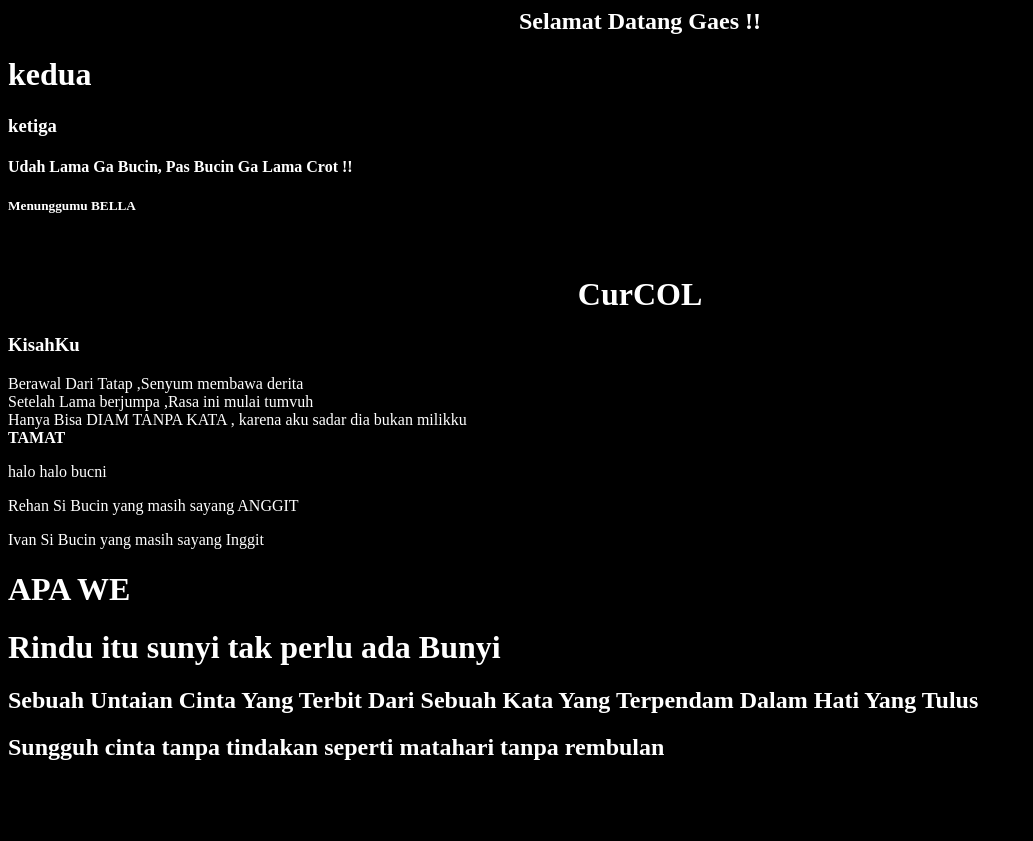
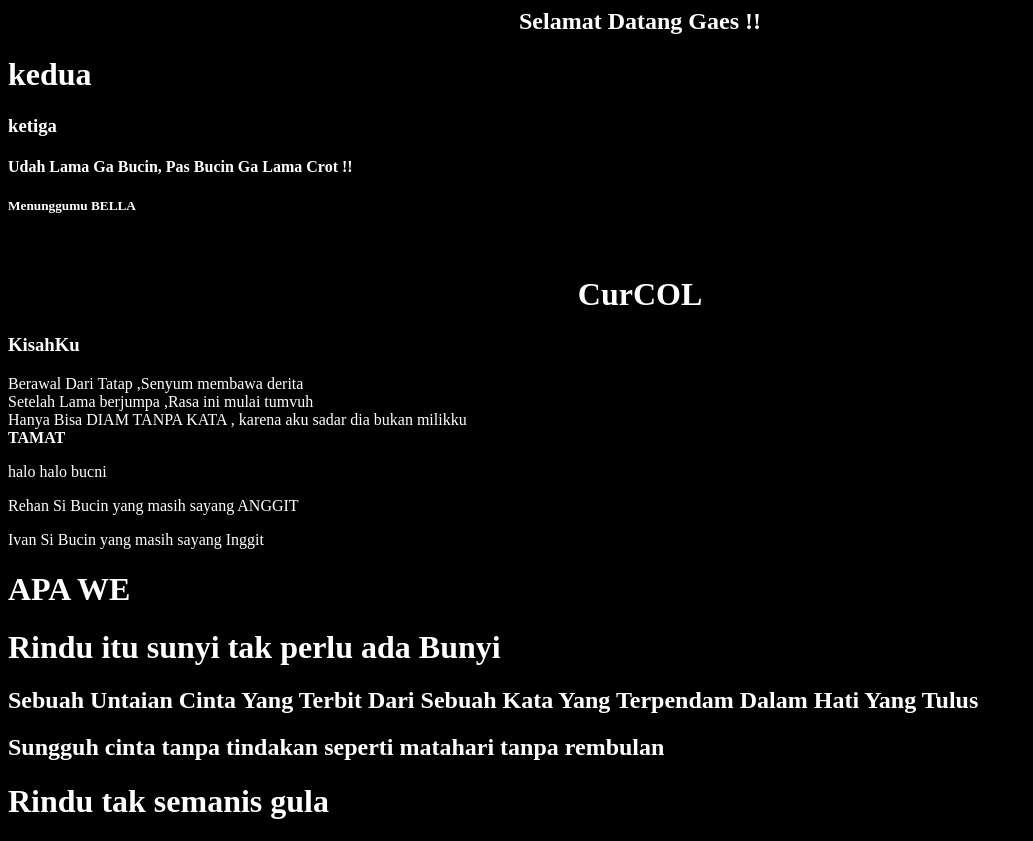
Before and after one commit to RaihanM15/tespush, a plain HTML site: page index.html in a window 1280 px wide. Shown: the whole page, without its empty margins (0-1033 px from the left). Before the commit the page ends 800 px from the top, so only its background shows below. Drawn offline with Linux system fonts and the light colour scheme.

Commit message:
Bucin Mode On

```diff
--- a/index.html
+++ b/index.html
@@ -22,5 +22,6 @@
         <h2>Sebuah Untaian Cinta Yang Terbit Dari Sebuah Kata Yang Terpendam Dalam Hati Yang Tulus
                     </h2>
         <h2>Sungguh cinta tanpa tindakan seperti matahari tanpa rembulan</h2>
+        <h1>Rindu tak semanis gula</h1>
     </body>
 </html>
```
